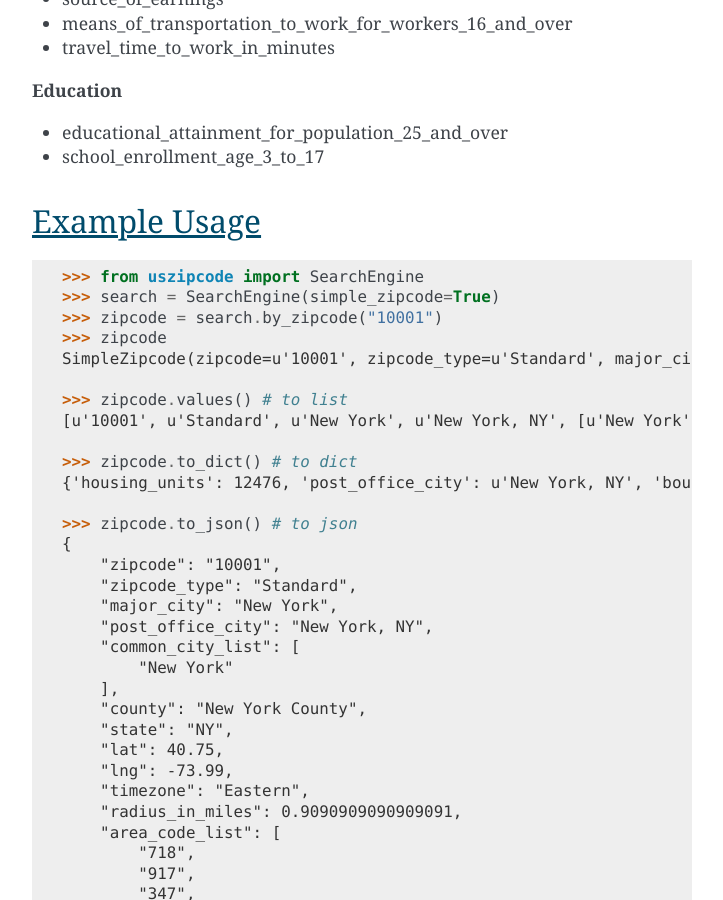
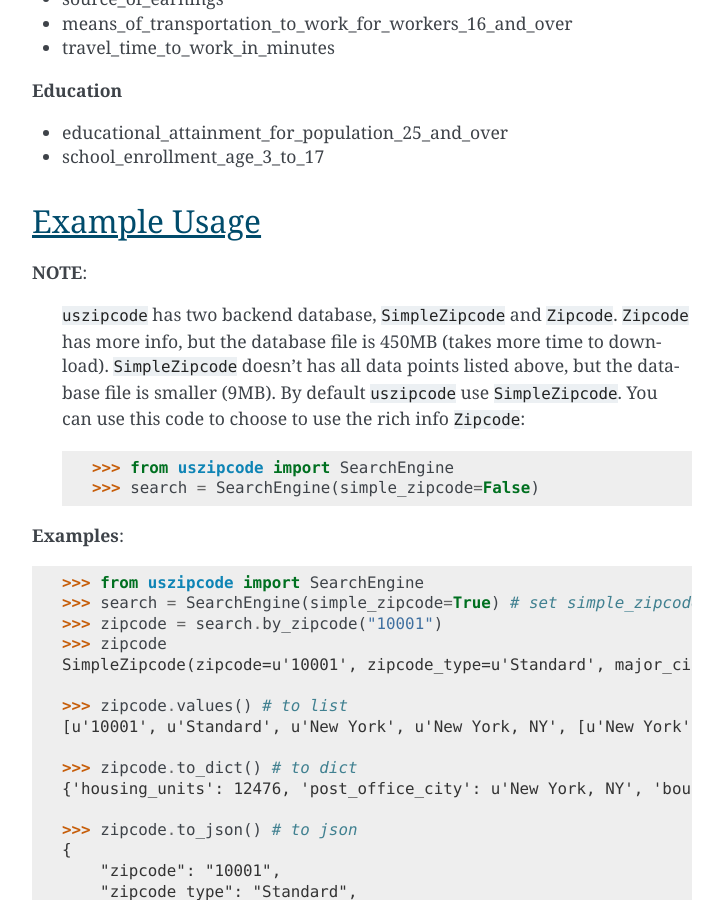
Before and after one commit to MacHu-GWU/uszipcode-project, a Sphinx documentation site: the page built from docs/source/index.rst, in a window 1280 px wide and 900 px high, scrolled down 2536 px. Shown: the whole window, without its empty margins (388-1111 px from the left). Built offline with Sphinx 7.4.7, drawn with Linux system fonts in a browser that asks for light colours.

Commit message:
improve the document
describe how to choose from ``SimpleZipcode`` and ``Zipcode``

```diff
--- a/README.rst
+++ b/README.rst
@@ -149,10 +149,19 @@ From version 0.2.0, ``uszipcode`` use a more up-to-date database, and having a c
 Example Usage
 ------------------------------------------------------------------------------
 
+**NOTE**:
+
+    ``uszipcode`` has two backend database, ``SimpleZipcode`` and ``Zipcode``. ``Zipcode`` has more info, but the database file is 450MB (takes more time to download). ``SimpleZipcode`` doesn't has all data points listed above, but the database file is smaller (9MB). By default ``uszipcode`` use ``SimpleZipcode``. You can use this code to choose to use the rich info ``Zipcode``::
+
+        >>> from uszipcode import SearchEngine
+        >>> search = SearchEngine(simple_zipcode=False)
+
+**Examples**:
+
 .. code-block:: python
 
     >>> from uszipcode import SearchEngine
-    >>> search = SearchEngine(simple_zipcode=True)
+    >>> search = SearchEngine(simple_zipcode=True) # set simple_zipcode=False to use rich info database
     >>> zipcode = search.by_zipcode("10001")
     >>> zipcode
     SimpleZipcode(zipcode=u'10001', zipcode_type=u'Standard', major_city=u'New York', post_office_city=u'New York, NY', common_city_list=[u'New York'], county=u'New York County', state=u'NY', lat=40.75, lng=-73.99, timezone=u'Eastern', radius_in_miles=0.9090909090909091, area_code_list=[u'718', u'917', u'347', u'646'], population=21102, population_density=33959.0, land_area_in_sqmi=0.62, water_area_in_sqmi=0.0, housing_units=12476, occupied_housing_units=11031, median_home_value=650200, median_household_income=81671, bounds_west=-74.008621, bounds_east=-73.984076, bounds_north=40.759731, bounds_south=40.743451)
```
Also changed, not shown: docs/source/02-Migrate-to-0.2.x/_content.rst (+17 -3 lines), docs/source/02-Migrate-to-0.2.x/index.rst (+17 -3 lines).
